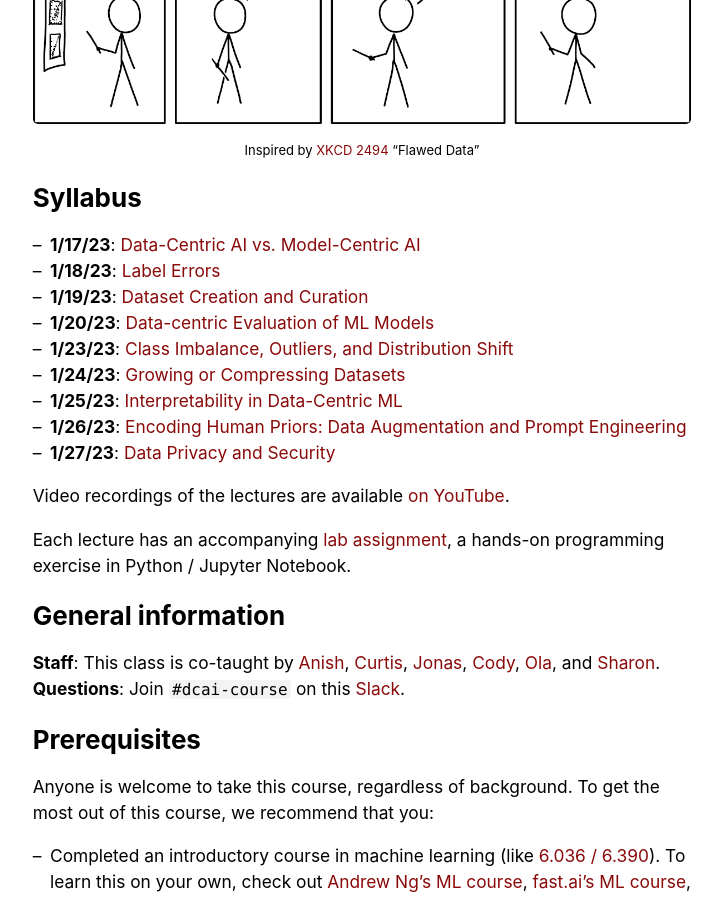
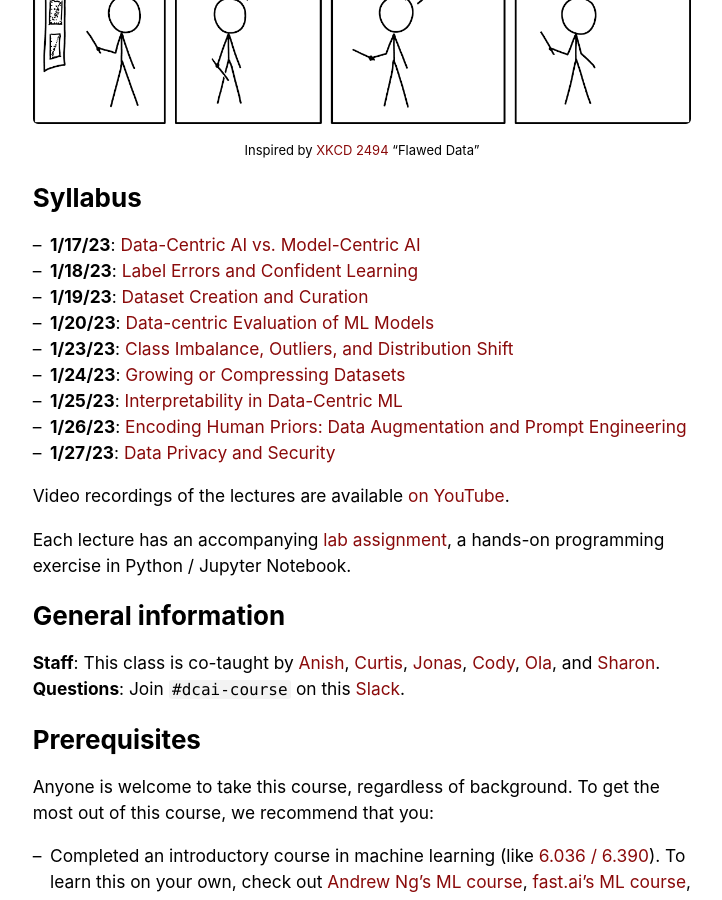
Before and after one commit to dcai-course/dcai-course, a Jekyll site: the page built from index.md, in a window 1280 px wide and 900 px high, scrolled down 781 px. Shown: the whole window, without its empty margins (278-1000 px from the left). Built offline with Jekyll 4.4.1, drawn with Linux system fonts in a browser that asks for light colours.

Commit message:
add confident learning for branding

```diff
--- a/_lectures/label-errors.md
+++ b/_lectures/label-errors.md
@@ -1,6 +1,6 @@
 ---
 layout: lecture
-title: "Label Errors"
+title: "Label Errors and Confident Learning"
 description: >
   Learn how to algorithmically identify mislabeled data.
 thumbnail: /lectures/label-errors/thumbnail.png
```
